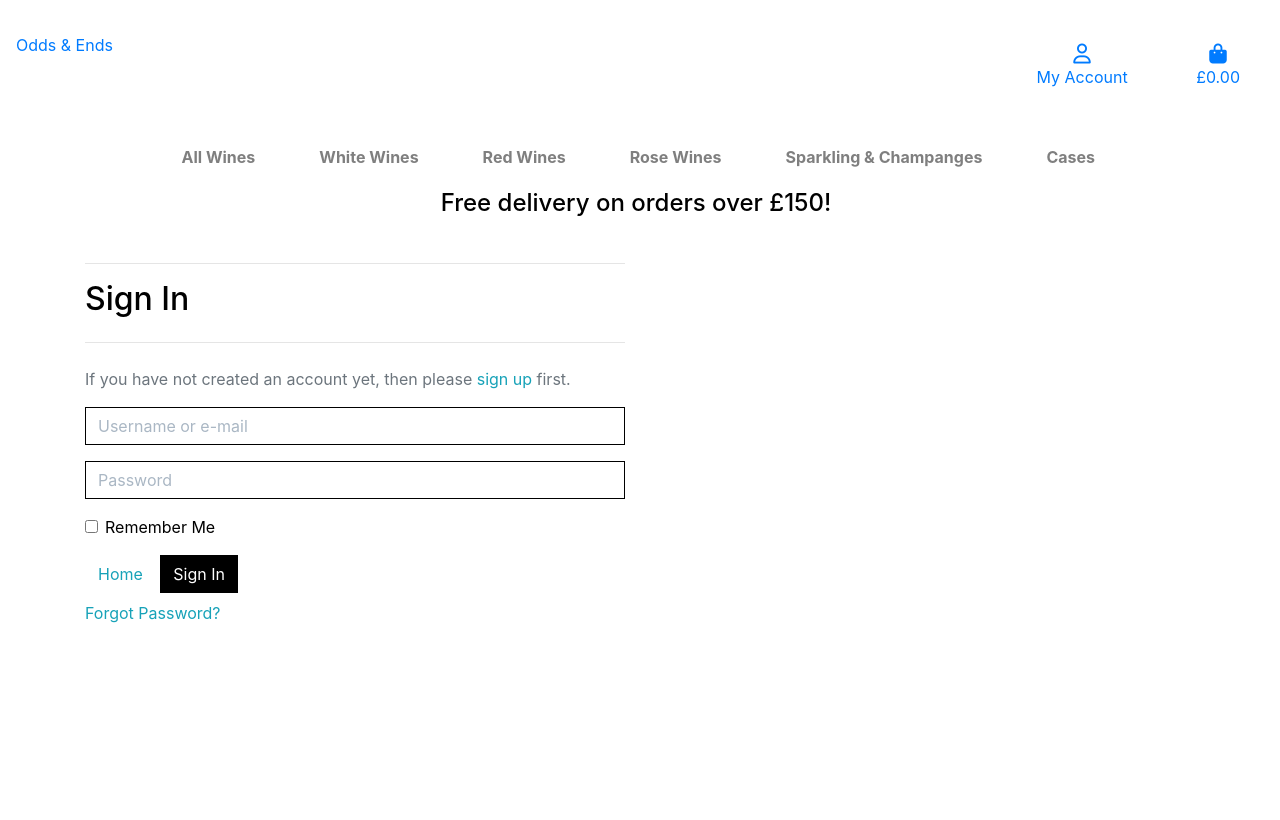
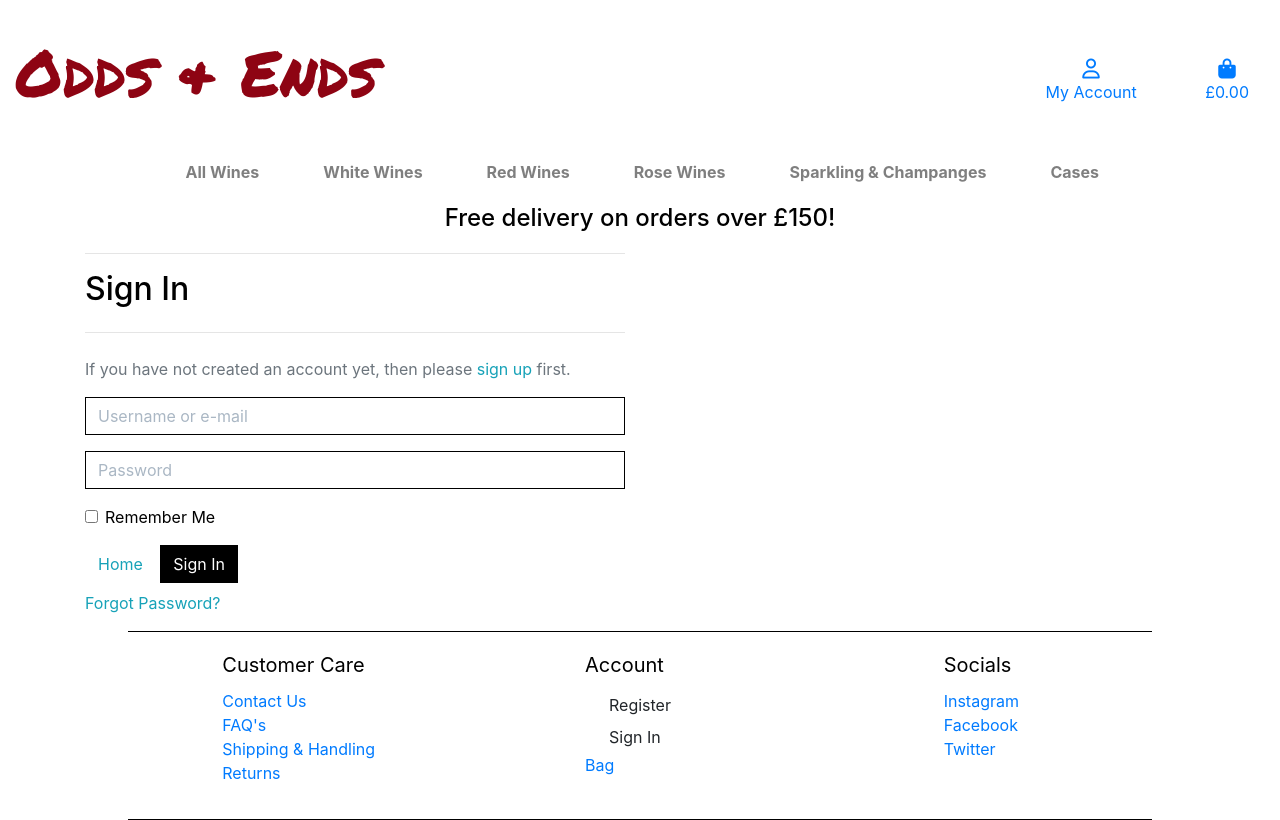
Before and after one commit to JanelleG51/odds---ends, a Django app: a page that uses templates/base.html in a window 1280 px wide. Before the commit the page ends 623 px from the top, so only its background shows below. Run offline with Django 3.2, Linux system fonts and the light colour scheme; some libraries are stand-ins or nearby versions.

Commit message:
feat: add footer to base.html

```diff
--- a/odds_and_ends/settings.py
+++ b/odds_and_ends/settings.py
@@ -24,7 +24,8 @@ BASE_DIR = Path(__file__).resolve().parent.parent
 
 # SECURITY WARNING: keep the secret key used in production secret!
 
-SECRET_KEY = os.environ.get('SECRET_KEY', '')
+# SECRET_KEY = os.environ.get('SECRET_KEY', '')
+SECRET_KEY = 'django-insecure-pxfju1dsrwh-*c4ybnjpk_+p+h20@qkmyq1&3r&j(ja*k#0@em'
 
 # SECURITY WARNING: don't run with debug turned on in production!
 DEBUG = True
--- a/static/css/base.css
+++ b/static/css/base.css
@@ -1,14 +1,34 @@
+@import url('https://fonts.googleapis.com/css2?family=Permanent+Marker&display=swap');
+@import url('https://fonts.googleapis.com/css2?family=Amatic+SC:wght@400;700&family=Permanent+Marker&display=swap');
+
 html {
    height: 100%;
 }
 
 body {
-    height: calc(100vh - 164px);
+    height: 100%;
     color:black;
 }
 
-.header-container {
-    padding-top: 25px;
+a {
+    text-decoration: none !important;
+
+}
+
+a:hover {
+    color: #DF8080;
+}
+
+.logo-text {
+    color: #8E0413;
+    font-family: 'Permanent Marker', sans-serif;
+    font-size: 4rem;
+
+}
+
+.base-container {
+    min-height: calc(100vh - 250px);
+
 }
 
 /* back to top button */
@@ -130,3 +150,28 @@ body {
     border-color: #dc3545;
     border-radius: 0;
 }
+
+
+/* footer */
+
+.footer-container {
+    border-top: 1px black solid;
+    border-bottom: 1px black solid;
+    width: 80vw;
+    padding: 15px 0px;
+    margin-bottom: 30px;
+    background-color: #fff;
+}
+.footer-container ul {
+    padding: 3px 6px;
+}
+
+footer p {
+    font-size: 1.25rem;
+    margin-bottom: 3px;
+    padding: 3px 6px;
+}
+
+footer a:hover {
+    text-shadow: 0px 0px 6px red;
+}
--- a/templates/base.html
+++ b/templates/base.html
@@ -10,8 +10,7 @@
   <meta charset="utf-8">
   <meta name="viewport" content="width=device-width, initial-scale=1">
   <meta name="description" content="A site for wine lovers and those wanting to try something new">
-      <meta name="keywords"
-            content="">
+  <meta name="keywords" content="">
   <meta name="author" content="">
   {% endblock %}
 
@@ -49,15 +48,15 @@
 </head>
 
 <body>
-  <div class="header-container">
-    <header class="container-fluid pt-2 pr-4 pl-3">
+  <div class="base-container">
+    <header class="container-fluid">
       <div class="row d-none d-lg-flex">
         <!-- Site logo -->
-        <div class="col-12 col-lg-6">
+        <div class="col-12 col-lg-6 mt-4">
           <a href="{% url 'home' %}" class="logo-text">Odds & Ends</a>
         </div>
 
-        <div class="col-12 col-lg-6">
+        <div class="col-12 col-lg-6 mt-5">
           <ul class="list-inline list-unstyled text-right">
             <!-- User profile dropdown -->
             <li class="list-inline-item dropdown">
@@ -84,7 +83,8 @@
             </li>
             <!-- Bag link -->
             <li class="list-inline-item">
-              <a class="{% if bag_items %}font-weight-bold{% else %}font-weight-normal{% endif %} nav-link" href="{% url 'view_bag' %}">
+              <a class="{% if bag_items %}font-weight-bold{% else %}font-weight-normal{% endif %} nav-link"
+                href="{% url 'view_bag' %}">
                 <div class="text-center">
                   <div>
                     <i class="fas fa-shopping-bag fa-lg"></i>
@@ -104,7 +104,8 @@
       </div>
       <div class="row bg-white">
         <nav class="navbar navbar-expand-lg navbar-light w-100">
-            <button class="navbar-toggler" type="button" data-toggle="collapse" data-target="#main-nav" aria-controls="main-nav" aria-expanded="false" aria-label="Toggle navigation">
+          <button class="navbar-toggler" type="button" data-toggle="collapse" data-target="#main-nav"
+            aria-controls="main-nav" aria-expanded="false" aria-label="Toggle navigation">
             <span class="navbar-toggler-icon"></span>
           </button>
           {% include 'includes/mobile-top-header.html' %}
@@ -136,12 +137,63 @@
     </div>
     {% endif %}
 
-
     {% block page_header %}
     {% endblock %}
 
     {% block content %}
     {% endblock %}
+
+  </div>
+  <footer>
+    <div class="row footer-container mx-auto">
+      <div class="col-12 col-md-4 d-flex justify-content-start justify-content-md-center">
+        <div class="row">
+          <div class="col-12 md-4">
+            <p>Customer Care</p>
+            <ul class="list-unstyled">
+              <li><a href="{% url 'contact' %}">Contact Us</a></li>
+              <li><a href="">FAQ's</a></li>
+              <li><a href="">Shipping & Handling</a></li>
+              <li><a href="">Returns</a></li>
+            </ul>
+          </div>
+        </div>
+      </div>
+      <div class="col-12 col-md-4 d-flex justify-content-start justify-content-md-center">
+        <div class="row">
+          <div class="col-12 md-4">
+            <p>Account</p>
+            <ul class="list-unstyled">
+              {% if request.user.is_authenticated %}
+              <li><a href="{% url 'profile' %}" class="dropdown-item">My Profile</a></li>
+              <li><a href="{% url 'account_logout' %}" class="dropdown-item">Sign Out</a></li>
+              {% else %}
+              <li><a href="{% url 'account_signup' %}" class="dropdown-item">Register</a></li>
+              <li><a href="{% url 'account_login' %}" class="dropdown-item">Sign In</a></li>
+              {% endif %}
+              <li><a href="{% url 'view_bag' %}">Bag</a></li>
+            </ul>
+          </div>
+        </div>
+      </div>
+      <div class="col-12 col-md-4 d-flex justify-content-start justify-content-md-center">
+        <div class="row">
+          <div class="col-12 md-4">
+            <p>Socials</p>
+            <ul class="list-unstyled">
+              <li><a href="https://www.instagram.com/" target="_blank" title="Instagram link"
+                rel="noopener">Instagram</a></li>
+              <li><a href="https://www.facebook.com/" target="_blank" title="Facebook link" rel="noopener">Facebook</a>
+              </li>
+              <li><a href="https://www.twitter.com/" target="_blank" title="Twitter link" rel="noopener">Twitter</a>
+              </li>
+            </ul>
+          </div>
+        </div>
+      </div>
+    </div>
+  </footer>
+
 
   {% block postloadjs %}
   <script src="{% static 'js/script.js' %}"></script>
--- a/templates/includes/main-nav.html
+++ b/templates/includes/main-nav.html
@@ -1,7 +1,7 @@
 <div class="collapse navbar-collapse" id="main-nav">
     <ul class="navbar-nav w-auto mx-auto">
         <li class="nav-item dropdown">
-            <a class="font-weight-bold nav-link text-black mr-5" href="#" id="all-wines-link" data-toggle="dropdown" aria-haspopup="true" aria-expanded="false">
+            <a class="font-weight-bold nav-link mr-5" href="#" id="all-wines-link" data-toggle="dropdown" aria-haspopup="true" aria-expanded="false">
                 All Wines
             </a>
             <div class="dropdown-menu border-0" aria-labelledby="all-wines-link">
@@ -14,7 +14,7 @@
         </li>
 
         <li class="nav-item dropdown">
-            <a class="font-weight-bold nav-link text-black mr-5" href="#" id="whites-link" data-toggle="dropdown" aria-haspopup="true" aria-expanded="false">
+            <a class="font-weight-bold nav-link mr-5" href="#" id="whites-link" data-toggle="dropdown" aria-haspopup="true" aria-expanded="false">
                 White Wines
             </a>
             <div class="dropdown-menu border-0" aria-labelledby="whites-link">
@@ -28,7 +28,7 @@
         </li>
 
         <li class="nav-item dropdown">
-            <a class="font-weight-bold nav-link text-black mr-5" href="#" id="reds-link" data-toggle="dropdown" aria-haspopup="true" aria-expanded="false">
+            <a class="font-weight-bold nav-link mr-5" href="#" id="reds-link" data-toggle="dropdown" aria-haspopup="true" aria-expanded="false">
                 Red Wines
             </a>
             <div class="dropdown-menu border-0" aria-labelledby="reds-link">
@@ -43,7 +43,7 @@
 
 
         <li class="nav-item dropdown">
-            <a class="font-weight-bold nav-link text-black mr-5" href="#" id="rose-link" data-toggle="dropdown" aria-haspopup="true" aria-expanded="false">
+            <a class="font-weight-bold nav-link mr-5" href="#" id="rose-link" data-toggle="dropdown" aria-haspopup="true" aria-expanded="false">
                 Rose Wines
             </a>
             <div class="dropdown-menu border-0" aria-labelledby="rose-link">
@@ -56,7 +56,7 @@
         </li>
 
         <li class="nav-item dropdown">
-            <a class="font-weight-bold nav-link text-black mr-5" href="#" id="sparkling-link" data-toggle="dropdown" aria-haspopup="true" aria-expanded="false">
+            <a class="font-weight-bold nav-link mr-5" href="#" id="sparkling-link" data-toggle="dropdown" aria-haspopup="true" aria-expanded="false">
                Sparkling & Champanges
             </a>
             <div class="dropdown-menu border-0" aria-labelledby="sparkling-link">
@@ -69,7 +69,7 @@
         </li>
 
         <li class="nav-item dropdown">
-            <a class="font-weight-bold nav-link text-black mr-5" href="#" id="cases-link" data-toggle="dropdown" aria-haspopup="true" aria-expanded="false">
+            <a class="font-weight-bold nav-link mr-5" href="#" id="cases-link" data-toggle="dropdown" aria-haspopup="true" aria-expanded="false">
                Cases
             </a>
             <div class="dropdown-menu border-0" aria-labelledby="cases-link">
--- a/templates/includes/mobile-top-header.html
+++ b/templates/includes/mobile-top-header.html
@@ -1,6 +1,6 @@
 <ul>
   <li class="list-inline-item dropdown">
-      <a class="text-black nav-link d-block d-lg-none" href="#" id="user-options" data-toggle="dropdown" aria-haspopup="true" aria-expanded="false">
+      <a class="nav-link d-block d-lg-none" href="#" id="user-options" data-toggle="dropdown" aria-haspopup="true" aria-expanded="false">
           <div class="text-center">
               <div><i class="fas fa-user fa-lg"></i></div>
               <p class="my-0">My Account</p>
```
Lines whose indentation alone changed are shown as unchanged.
